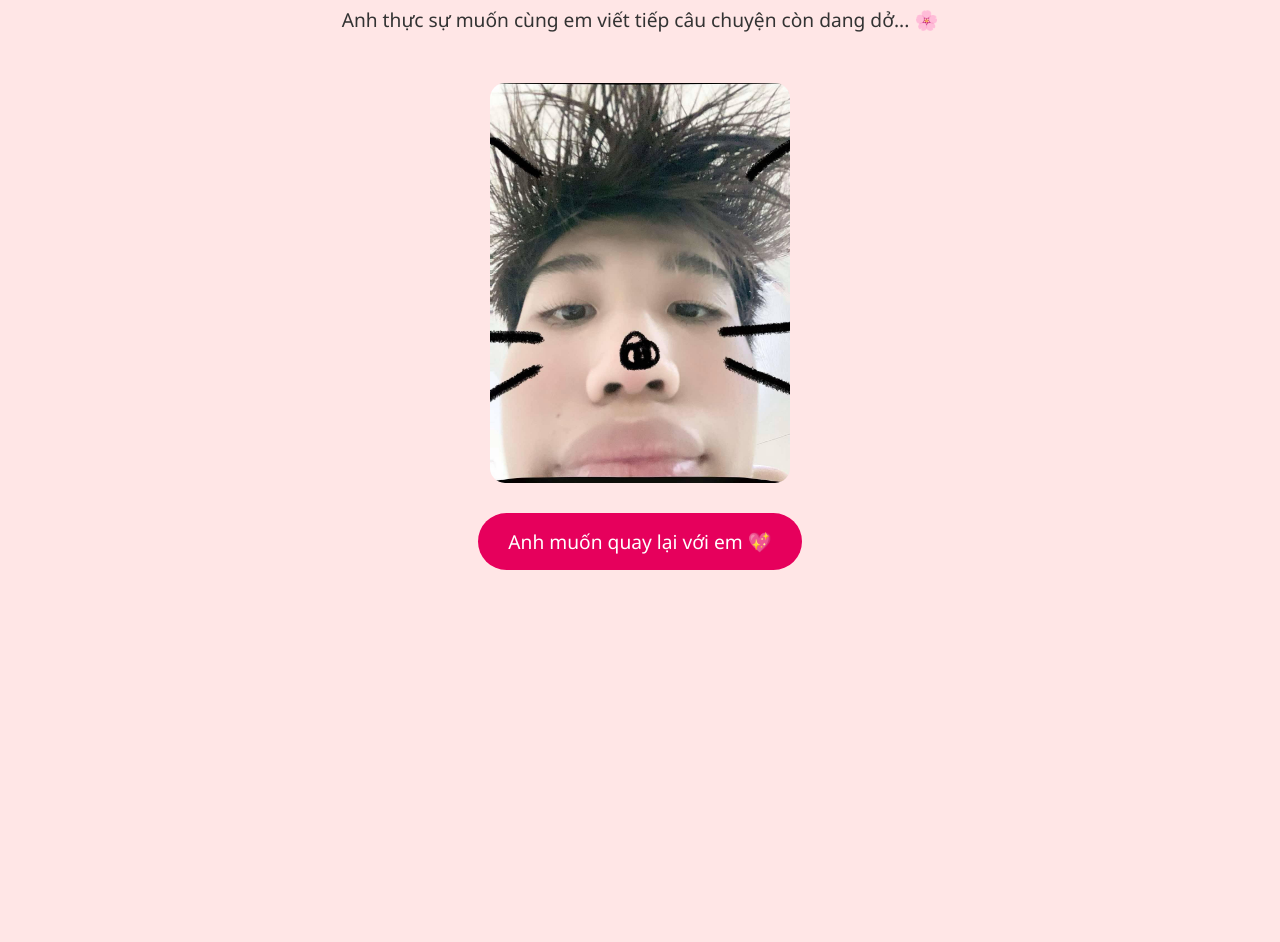
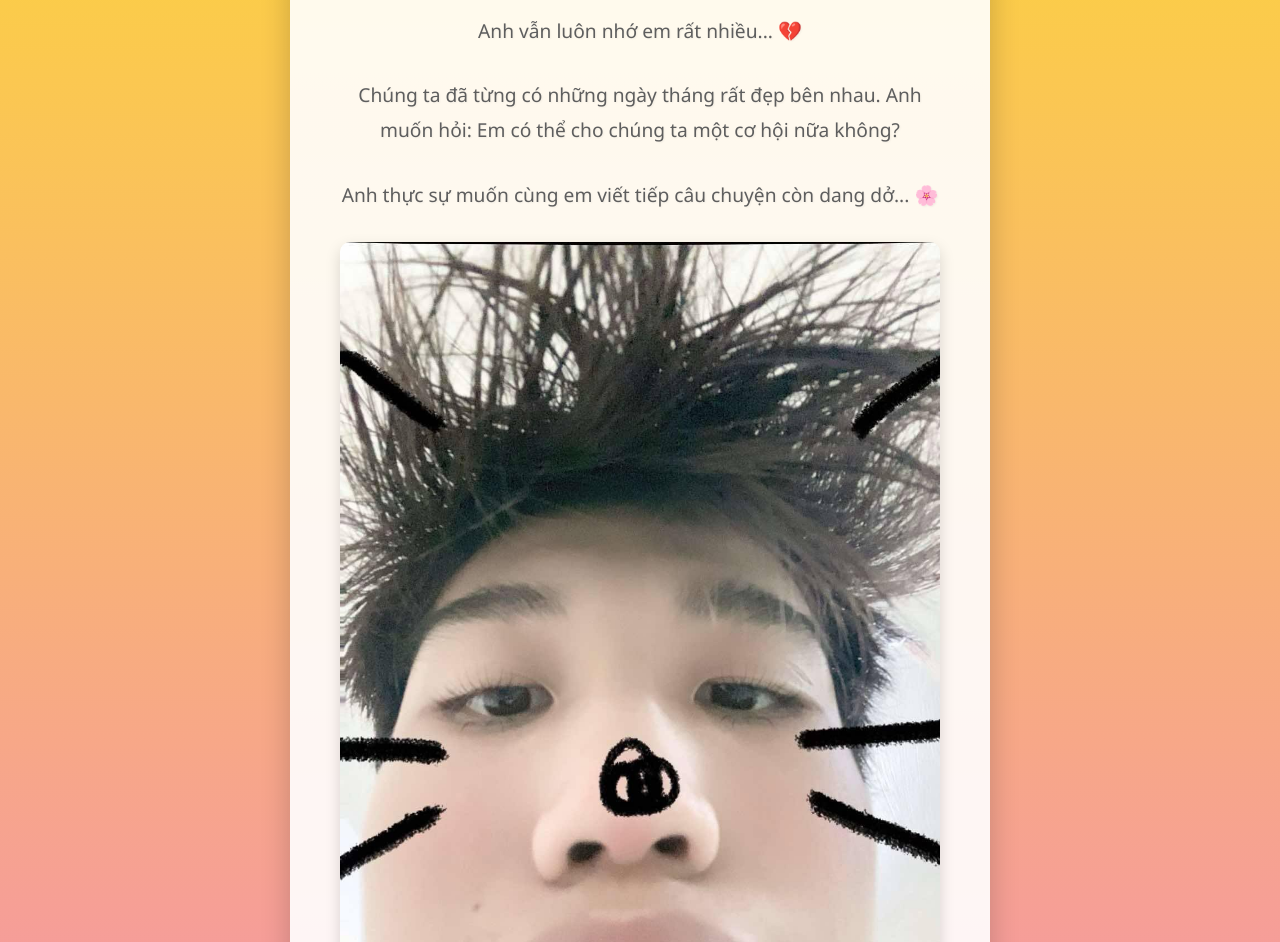
Before and after one commit to anhquan1012-ff/1phutyeulong, a plain HTML site: page index.html in a window 1280 px wide. Shown: the part 257-1199 px from the top of the page. Before the commit the page ends 852 px from the top, so only its background shows below. Drawn offline with Linux system fonts and the light colour scheme; a web font is replaced by a local one.

Commit message:
Update style.css

```diff
--- a/style.css
+++ b/style.css
@@ -1,31 +1,45 @@
-
 body {
-    background-color: #ffe6e6;
     font-family: 'Segoe UI', Tahoma, Geneva, Verdana, sans-serif;
-    text-align: center;
     margin: 0;
-    padding: 0;
+    background: linear-gradient(to bottom, #fdd835, #f48fb1); /* Gradient màu lãng mạn */
+    display: flex;
+    justify-content: center;
+    align-items: center;
+    min-height: 100vh;
+    color: #5e5e5e;
 }
 
 .container {
-    padding: 40px;
+    background-color: rgba(255, 255, 255, 0.9); /* Nền trắng mờ */
+    padding: 50px;
+    border-radius: 15px;
+    box-shadow: 0 8px 30px rgba(0, 0, 0, 0.2);
+    text-align: center;
+    max-width: 600px;
+    width: 90%;
 }
 
 h1 {
-    color: #e6005c;
-    font-size: 3em;
+    font-family: 'Lovers Quarrel', cursive;
+    color: #e91e63; /* Màu hồng đậm */
+    margin-bottom: 30px;
+    font-size: 4em;
+    text-shadow: 2px 2px 4px rgba(0, 0, 0, 0.1);
 }
 
 p {
-    color: #333;
+    line-height: 1.8;
+    margin-bottom: 30px;
     font-size: 1.2em;
-    margin: 20px 0;
+    text-shadow: 1px 1px 2px rgba(0, 0, 0, 0.05);
 }
 
 .photo {
-    width: 300px;
-    border-radius: 15px;
-    margin-top: 30px;
+    max-width: 100%;
+    height: auto;
+    border-radius: 10px;
+    margin-bottom: 40px;
+    box-shadow: 0 6px 15px rgba(0, 0, 0, 0.15);
 }
 
 .button-container {
@@ -33,15 +47,174 @@ p {
 }
 
 .button {
-    background-color: #e6005c;
-    color: white;
-    padding: 15px 30px;
+    position: relative;
+    display: inline-block;
+    padding: 15px 40px;
+    text-align: center;
     text-decoration: none;
-    font-size: 1.2em;
+    overflow: hidden;
     border-radius: 30px;
-    transition: background-color 0.3s;
+    font-size: 1.3em;
+    color: #fff;
+    background-color: #e91e63;
+    transition: color 0.3s ease-in-out, box-shadow 0.3s ease-in-out;
+    border: none;
+    cursor: pointer;
 }
 
 .button:hover {
-    background-color: #ff3385;
+    box-shadow: 0 5px 15px rgba(0, 0, 0, 0.3);
 }
+
+.button::before {
+    content: "";
+    position: absolute;
+    top: 0;
+    left: -100%;
+    width: 100%;
+    height: 100%;
+    background: linear-gradient(120deg, transparent, #fce4ec, transparent);
+    transition: left 0.4s ease;
+    z-index: -1;
+}
+
+.button:hover::before {
+    left: 0;
+}
+
+.button.clicked {
+    animation: pulse 0.5s infinite alternate;
+}
+
+@keyframes pulse {
+    from {
+        transform: scale(1);
+    }
+    to {
+        transform: scale(1.05);
+    }
+}
+
+audio {
+    margin-top: 30px;
+    width: 100%;
+}
+
+/* Hiệu ứng mưa tim */
+.heart-container {
+    position: fixed;
+    top: 0;
+    left: 0;
+    width: 100%;
+    height: 100%;
+    pointer-events: none;
+    z-index: 10;
+}
+
+.heart {
+    position: absolute;
+    font-size: 20px;
+    color: #e91e63;
+    animation: fall 5s linear infinite;
+    opacity: 0;
+}
+
+@keyframes fall {
+    0% {
+        opacity: 0;
+        transform: translateY(-50px) rotate(45deg);
+    }
+    20% {
+        opacity: 1;
+    }
+    80% {
+        opacity: 0.8;
+    }
+    100% {
+        opacity: 0;
+        transform: translateY(120vh) rotate(-45deg);
+    }
+}
+
+/* Hiệu ứng fade-in cho chữ và ảnh */
+.fade-in {
+    opacity: 0;
+    animation: fadeIn 1s ease-in-out forwards;
+}
+
+.fade-in.one {
+    animation-delay: 0.5s;
+}
+
+.fade-in.two {
+    animation-delay: 1s;
+}
+
+.fade-in.three {
+    animation-delay: 1.5s;
+}
+
+.fade-in.four {
+    animation-delay: 2s;
+}
+
+@keyframes fadeIn {
+    to {
+        opacity: 1;
+    }
+}
+
+/* Hiệu ứng glow cho nút */
+.glow-on-hover {
+    color: #fff;
+    background: #e91e63;
+    position: relative;
+    z-index: 0;
+}
+
+.glow-on-hover:before {
+    content: '';
+    background: linear-gradient(45deg, #ff0000, #ff7300, #fffb00, #48ff00, #00ffd5, #002bff, #7a00ff, #ff00c8, #ff0000);
+    position: absolute;
+    top: -2px;
+    left:-2px;
+    background-size: 400%;
+    z-index: -1;
+    filter: blur(5px);
+    width: calc(100% + 4px);
+    height: calc(100% + 4px);
+    animation: glowing 20s linear infinite;
+    opacity: 0;
+    transition: opacity .3s ease-in-out;
+    border-radius: 30px;
+}
+
+.glow-on-hover:active {
+    color: #000
+}
+
+.glow-on-hover:active:after {
+    background: transparent;
+}
+
+.glow-on-hover:hover:before {
+    opacity: 1;
+}
+
+.glow-on-hover:after {
+    z-index: -1;
+    content: '';
+    position: absolute;
+    width: 100%;
+    height: 100%;
+    background: #e91e63;
+    left: 0;
+    top: 0;
+    border-radius: 30px;
+}
+
+@keyframes glowing {
+    0% { background-position: 0 0; }
+    50% { background-position: 400% 0; }
+    100% { background-position: 0 0; }
+}
```
